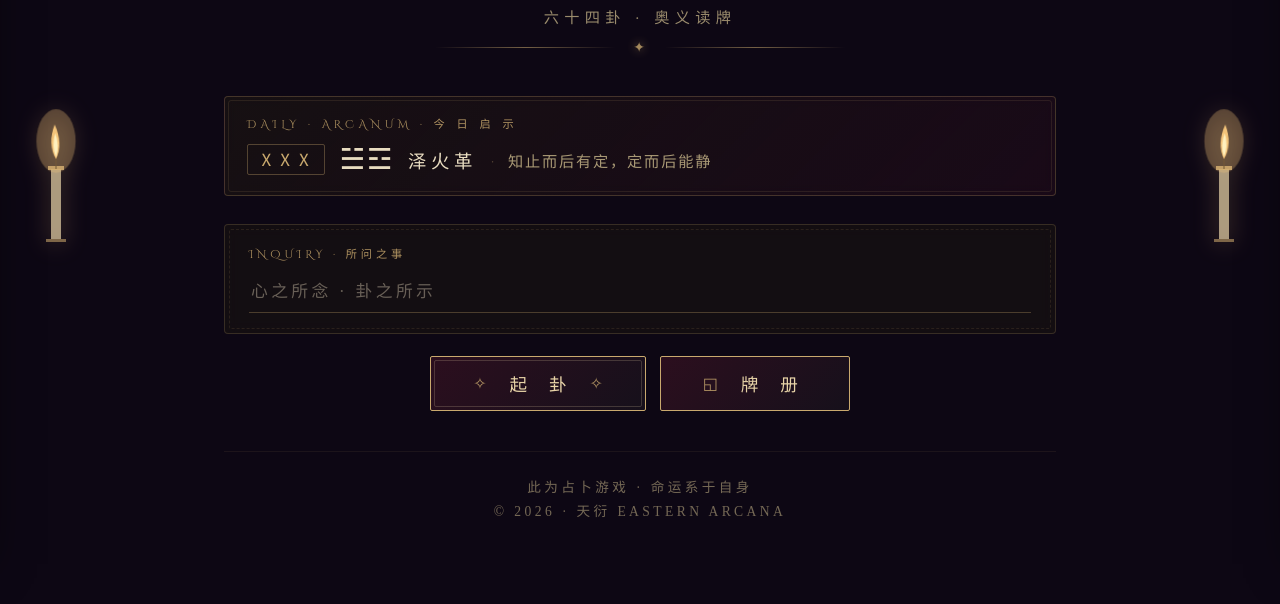
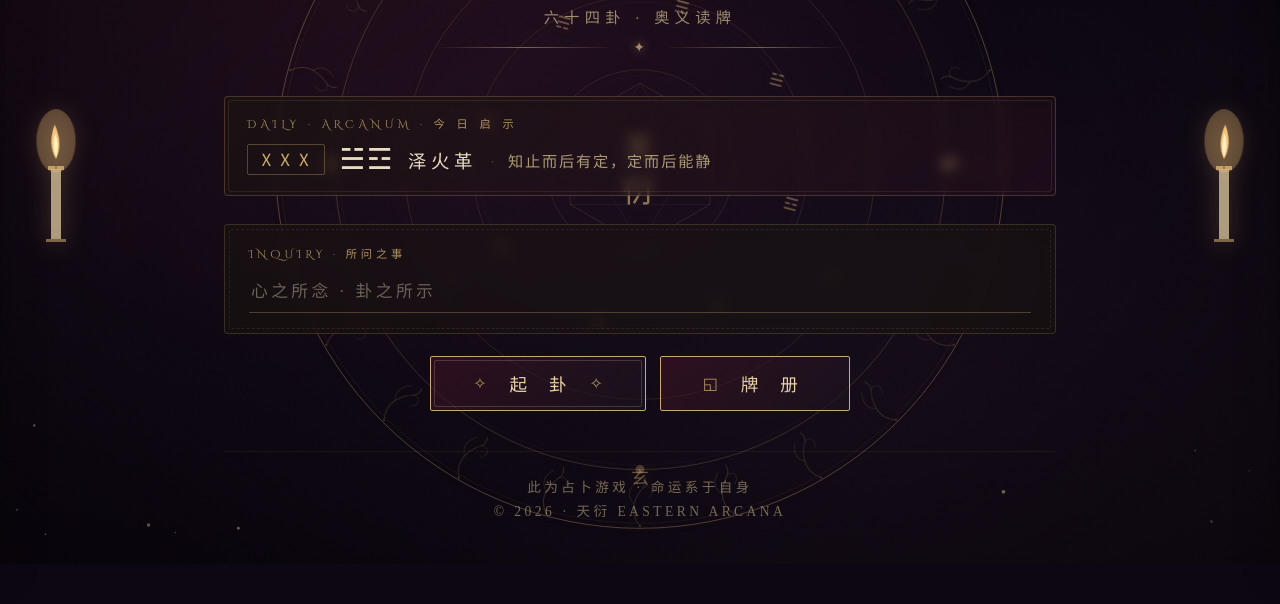
Before and after one commit to Amres-1696/Divination, a plain HTML site: page index.html in a window 1280 px wide. Shown: the part 236-840 px from the top of the page. Drawn offline with nearby package versions, Linux system fonts and the light colour scheme; a web font is replaced by a local one.

Commit message:
Add files via upload

```diff
--- a/style.css
+++ b/style.css
@@ -31,9 +31,13 @@
 
 * { margin: 0; padding: 0; box-sizing: border-box; }
 
-html, body {
+html {
     min-height: 100vh;
     background: var(--velvet-deep);
+}
+body {
+    min-height: 100vh;
+    background: transparent;
     color: var(--parchment);
     font-family: var(--font-body);
     overflow-x: hidden;
```
